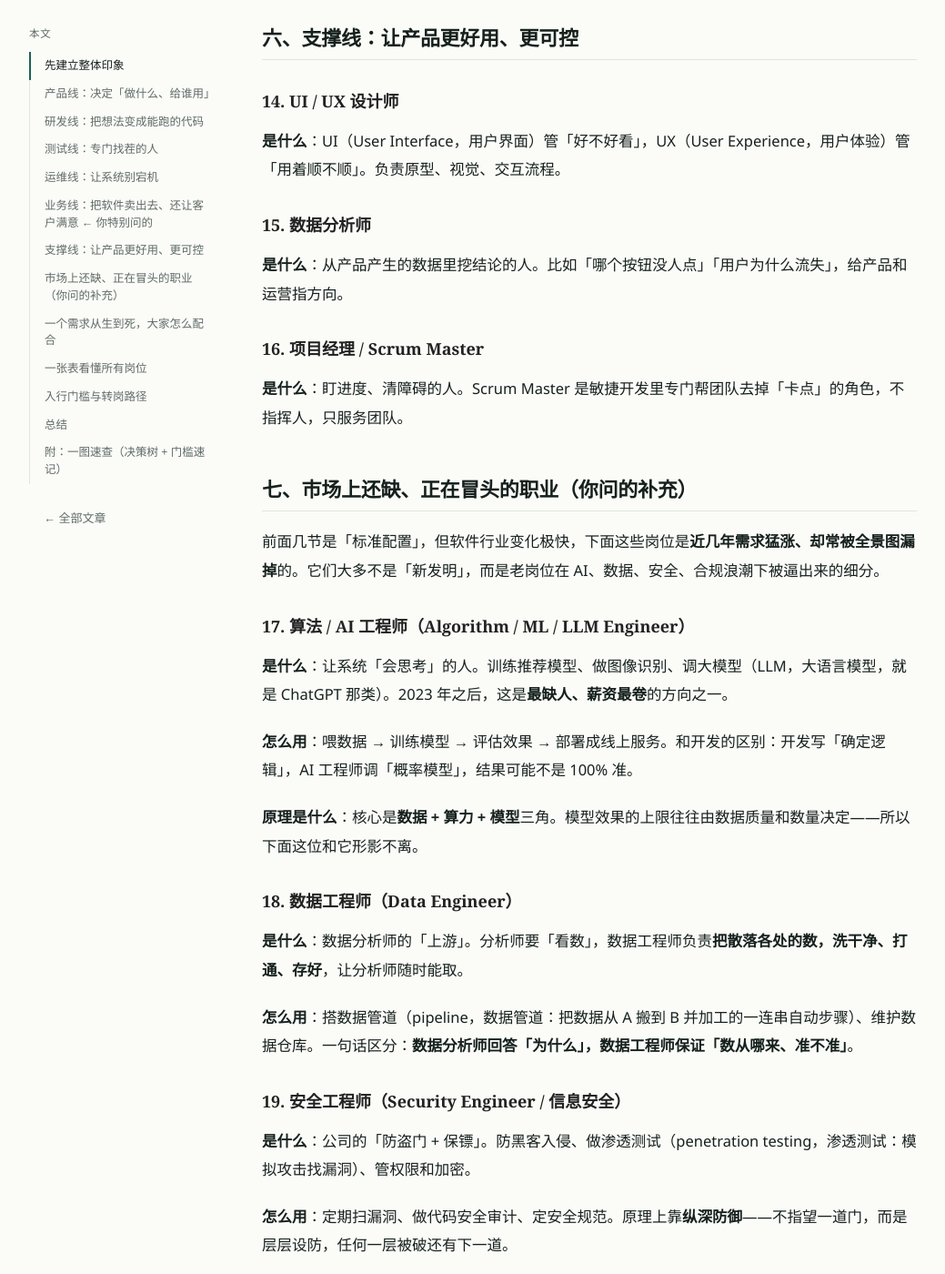
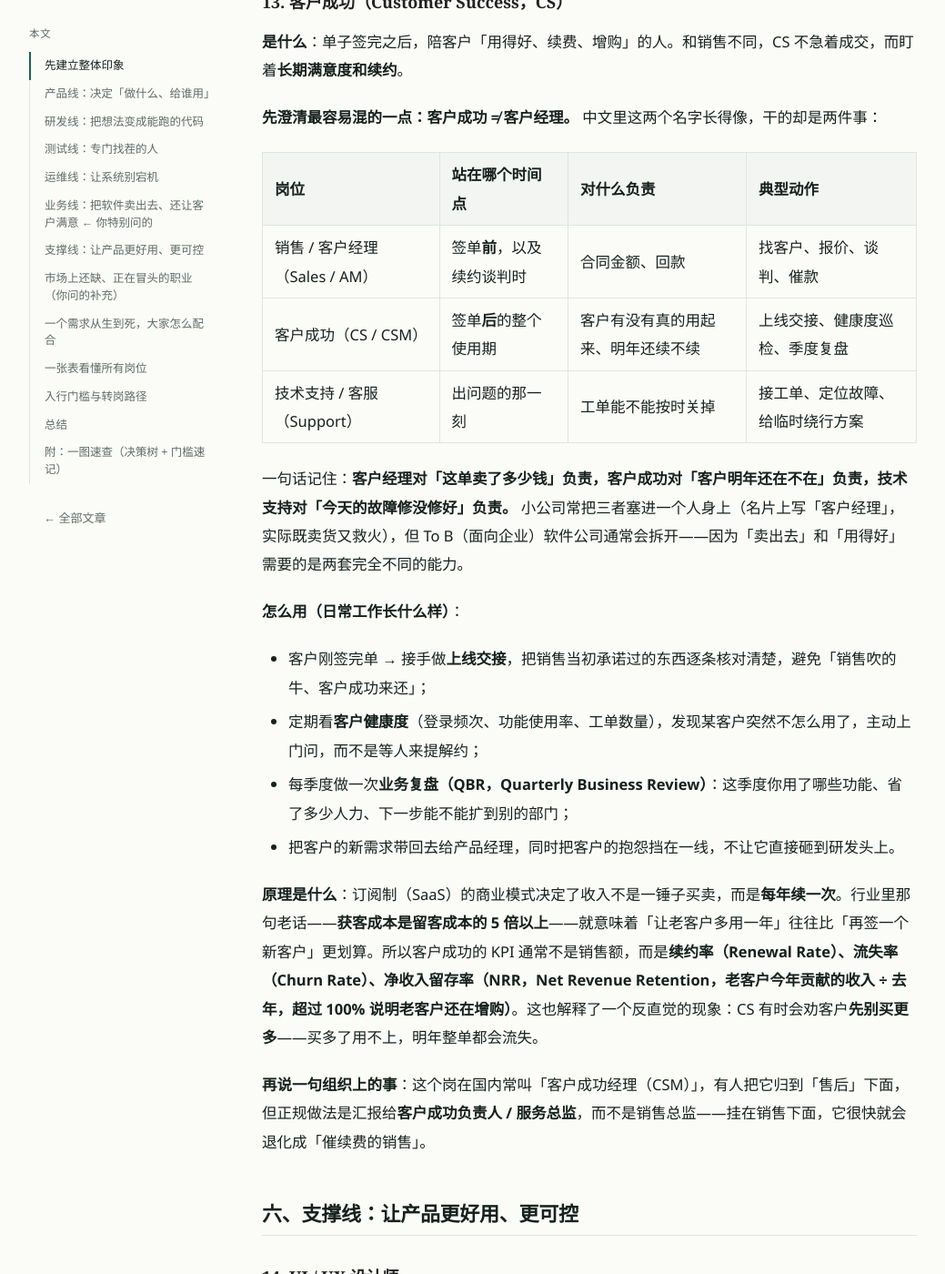
Before and after one commit to lnsyyj/lnsyyj.github.io, a Jekyll site: the page built from _posts/2026-11-14-software-industry-job-roles.md, in a window 1280 px wide and 1400 px high, scrolled down 5320 px. Shown: the whole window at 91% size, without its empty margins (108-1147 px from the left). Built offline with Jekyll 4.4.1, drawn with Linux system fonts in a browser that asks for light colours; some of the changed text lies outside the part shown.

Commit message:
Clarify customer success vs account manager in software roles post

```diff
--- a/_posts/2026-11-14-software-industry-job-roles.md
+++ b/_posts/2026-11-14-software-industry-job-roles.md
@@ -193,6 +193,8 @@ systemctl status myapp   # 4. 确认服务处于 active（运行中）状态
 
 **怎么用**：不像研发拼技术，销售拼的是**信任和沟通**——让客户相信「这东西能解决我的问题，而且值这个价」。
 
+**顺便澄清**：**客户经理（AM，Account Manager）**是销售岗的一种常见叫法——手里管着一批既有客户，负责续约谈判、增购、催回款，本质仍然是「对合同金额负责」。它和下一节的**客户成功**经常被混为一谈，其实是两个岗。
+
 ### 12. 售前工程师（Pre-sales / 解决方案架构师）← 你特别问的
 
 **是什么**：销售的「技术搭档」。销售负责拉关系、谈商务，**售前负责把技术讲明白、把方案做出来**。
@@ -207,6 +209,26 @@ systemctl status myapp   # 4. 确认服务处于 active（运行中）状态
 ### 13. 客户成功（Customer Success，CS）
 
 **是什么**：单子签完之后，陪客户「用得好、续费、增购」的人。和销售不同，CS 不急着成交，而盯着**长期满意度和续约**。
+
+**先澄清最容易混的一点：客户成功 ≠ 客户经理。** 中文里这两个名字长得像，干的却是两件事：
+
+| 岗位 | 站在哪个时间点 | 对什么负责 | 典型动作 |
+| --- | --- | --- | --- |
+| 销售 / 客户经理（Sales / AM） | 签单**前**，以及续约谈判时 | 合同金额、回款 | 找客户、报价、谈判、催款 |
+| 客户成功（CS / CSM） | 签单**后**的整个使用期 | 客户有没有真的用起来、明年还续不续 | 上线交接、健康度巡检、季度复盘 |
+| 技术支持 / 客服（Support） | 出问题的那一刻 | 工单能不能按时关掉 | 接工单、定位故障、给临时绕行方案 |
+
+一句话记住：**客户经理对「这单卖了多少钱」负责，客户成功对「客户明年还在不在」负责，技术支持对「今天的故障修没修好」负责。** 小公司常把三者塞进一个人身上（名片上写「客户经理」，实际既卖货又救火），但 To B（面向企业）软件公司通常会拆开——因为「卖出去」和「用得好」需要的是两套完全不同的能力。
+
+**怎么用（日常工作长什么样）**：
+- 客户刚签完单 → 接手做**上线交接**，把销售当初承诺过的东西逐条核对清楚，避免「销售吹的牛、客户成功来还」；
+- 定期看**客户健康度**（登录频次、功能使用率、工单数量），发现某客户突然不怎么用了，主动上门问，而不是等人来提解约；
+- 每季度做一次**业务复盘（QBR，Quarterly Business Review）**：这季度你用了哪些功能、省了多少人力、下一步能不能扩到别的部门；
+- 把客户的新需求带回去给产品经理，同时把客户的抱怨挡在一线，不让它直接砸到研发头上。
+
+**原理是什么**：订阅制（SaaS）的商业模式决定了收入不是一锤子买卖，而是**每年续一次**。行业里那句老话——**获客成本是留客成本的 5 倍以上**——就意味着「让老客户多用一年」往往比「再签一个新客户」更划算。所以客户成功的 KPI 通常不是销售额，而是**续约率（Renewal Rate）、流失率（Churn Rate）、净收入留存率（NRR，Net Revenue Retention，老客户今年贡献的收入 ÷ 去年，超过 100% 说明老客户还在增购）**。这也解释了一个反直觉的现象：CS 有时会劝客户**先别买更多**——买多了用不上，明年整单都会流失。
+
+**再说一句组织上的事**：这个岗在国内常叫「客户成功经理（CSM）」，有人把它归到「售后」下面，但正规做法是汇报给**客户成功负责人 / 服务总监**，而不是销售总监——挂在销售下面，它很快就会退化成「催续费的销售」。
 
 ## 六、支撑线：让产品更好用、更可控
 
@@ -363,7 +385,8 @@ sequenceDiagram
 
 | 岗位 | 入行门槛 | 常见来源（从哪转来） | 常见去向（往哪转） |
 | --- | --- | --- | --- |
-| 销售 / 客户成功 | 低 | 应届、跨行均可 | 售前、销售管理 |
+| 销售 / 客户经理 | 低 | 应届、跨行均可 | 售前、销售管理 |
+| 客户成功 CS | 低 | 客服、实施、运营转岗 | 客户成功负责人、产品运营 |
 | 产品运营 | 低 | 应届、运营转岗 | 产品经理 |
 | 技术文档工程师 | 低~中 | 开发、编辑、外语背景 | 产品经理、DevRel |
 | 业务分析师 BA | 中 | 实施、测试、业务方 | 产品经理 |
@@ -495,6 +518,6 @@ flowchart TD
 
 | 档位 | 含义 | 代表岗位 |
 | --- | --- | --- |
-| 🟢 低门槛入口 | 可先上车再学 | 销售 / 客户成功、产品运营、测试工程师、技术文档工程师 |
+| 🟢 低门槛入口 | 可先上车再学 | 销售 / 客户经理、客户成功 CS、产品运营、测试工程师、技术文档工程师 |
 | 🔵 中转站 | 转岗自由度最高 | 开发工程师（下接测试 / 运维，上接架构 / 算法 / 安全 / 管理） |
 | 🔴 高门槛 | 越老越吃香 | 算法 / AI 工程师、安全工程师、合规 / 隐私专家、架构师 → 技术总监 / CTO |
```
